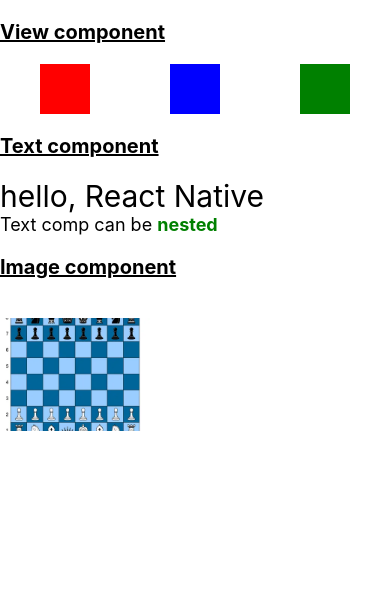
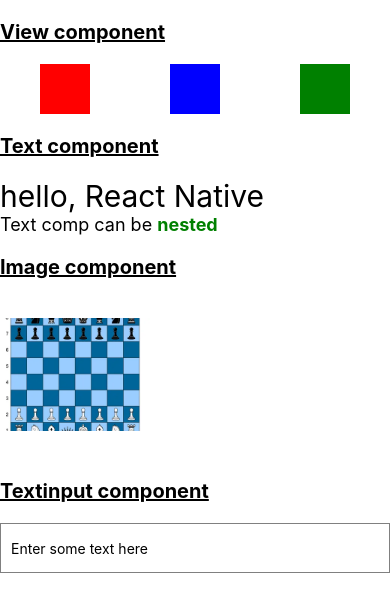
Before and after one commit to ChaitanyaV98/react-native-concepts, a React Native app: screen / in a window 390 px wide. Shown: the top 612 px of the page. Built offline with nearby package versions, Linux system fonts and the light colour scheme.

Commit message:
added text input

```diff
--- a/App.tsx
+++ b/App.tsx
@@ -1,10 +1,12 @@
 import { StyleSheet, View } from 'react-native';
 import Basics from './src/components/Basics';
+import TextInputComponent from './src/components/TextInput';
 
 function App(): React.JSX.Element {
   return (
     <View style={styles.container}>
       <Basics />
+      <TextInputComponent />
     </View>
   );
 }
--- /dev/null
+++ b/src/components/TextInput.tsx
@@ -0,0 +1,39 @@
+import { useState } from 'react';
+import { StyleSheet, View, Text, TextInput } from 'react-native';
+
+function TextInputComponent(): React.JSX.Element {
+  const [value, setValue] = useState('');
+  return (
+    <View style={styles.container}>
+      <Text style={styles.headerText}>Textinput component</Text>
+      <TextInput
+        style={styles.input}
+        placeholder="Enter some text here"
+        onChangeText={setValue}
+        value={value}
+      />
+    </View>
+  );
+}
+
+const styles = StyleSheet.create({
+  container: {
+    marginBottom: 20,
+  },
+  input: {
+    height: 50,
+    borderColor: 'grey',
+    borderWidth: 1,
+    paddingHorizontal: 10,
+    marginBottom: 10,
+  },
+  headerText: {
+    fontSize: 20,
+    fontWeight: 'bold',
+    marginBottom: 20,
+    marginTop: 20,
+    textDecorationLine: 'underline',
+  },
+});
+
+export default TextInputComponent;
```
